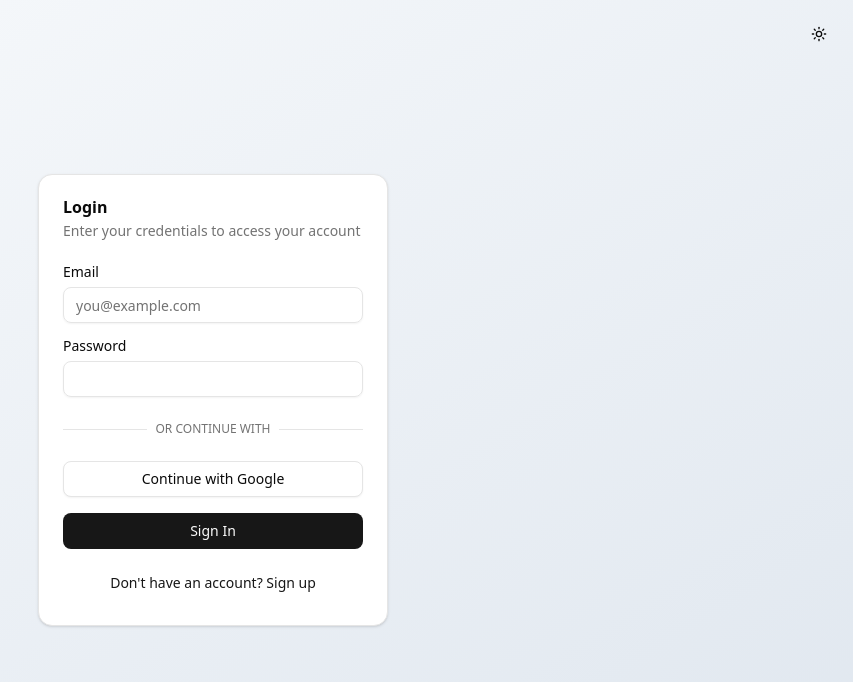
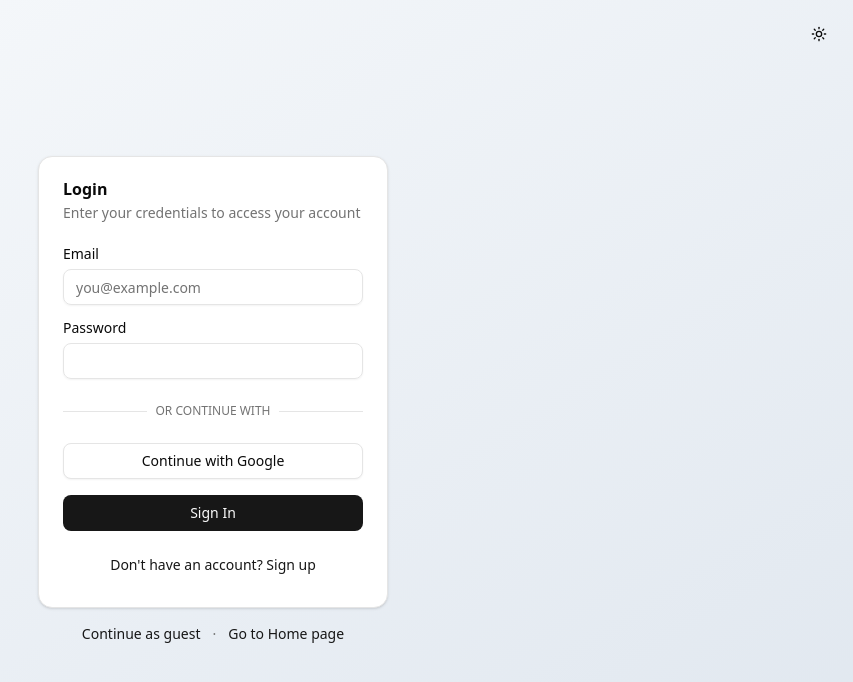
Before and after one commit to sachanritik1/chatbot-rag, a Next.js app: page /login in a window 1280 px wide. Shown: the top 682 px of the page, without its empty margins (427-1280 px from the left). Built offline with nearby package versions, Linux system fonts and the light colour scheme; no server answers.

Commit message:
feat: add guest login option and navigation links in the login page

```diff
--- a/src/app/login/page.tsx
+++ b/src/app/login/page.tsx
@@ -3,6 +3,7 @@ import { UserService } from "@/domain/users/UserService";
 import { SupabaseUsersRepository } from "@/infrastructure/repos/UsersRepository";
 import { redirect } from "next/navigation";
 import LoginThemeToggle from "@/components/LoginThemeToggle";
+import Link from "next/link";
 
 export default async function Login({
   searchParams,
@@ -16,7 +17,24 @@ export default async function Login({
   return (
     <div className="flex min-h-screen items-center justify-center bg-gradient-to-br from-[#f8fafc] to-[#e0e7ef] transition-colors duration-300 dark:from-[#18181b] dark:to-[#23272f]">
       <LoginThemeToggle />
-      <AuthForm defaultMode={sp?.mode === "signup" ? "signup" : "login"} />
+      <div className="flex w-full max-w-md flex-col items-center gap-4 px-4">
+        <AuthForm defaultMode={sp?.mode === "signup" ? "signup" : "login"} />
+        <div className="flex items-center gap-3 text-sm">
+          <Link
+            href="/guest"
+            className="text-primary underline-offset-4 hover:underline"
+          >
+            Continue as guest
+          </Link>
+          <span className="text-muted-foreground">·</span>
+          <Link
+            href="/"
+            className="text-primary underline-offset-4 hover:underline"
+          >
+            Go to Home page
+          </Link>
+        </div>
+      </div>
     </div>
   );
 }
```
